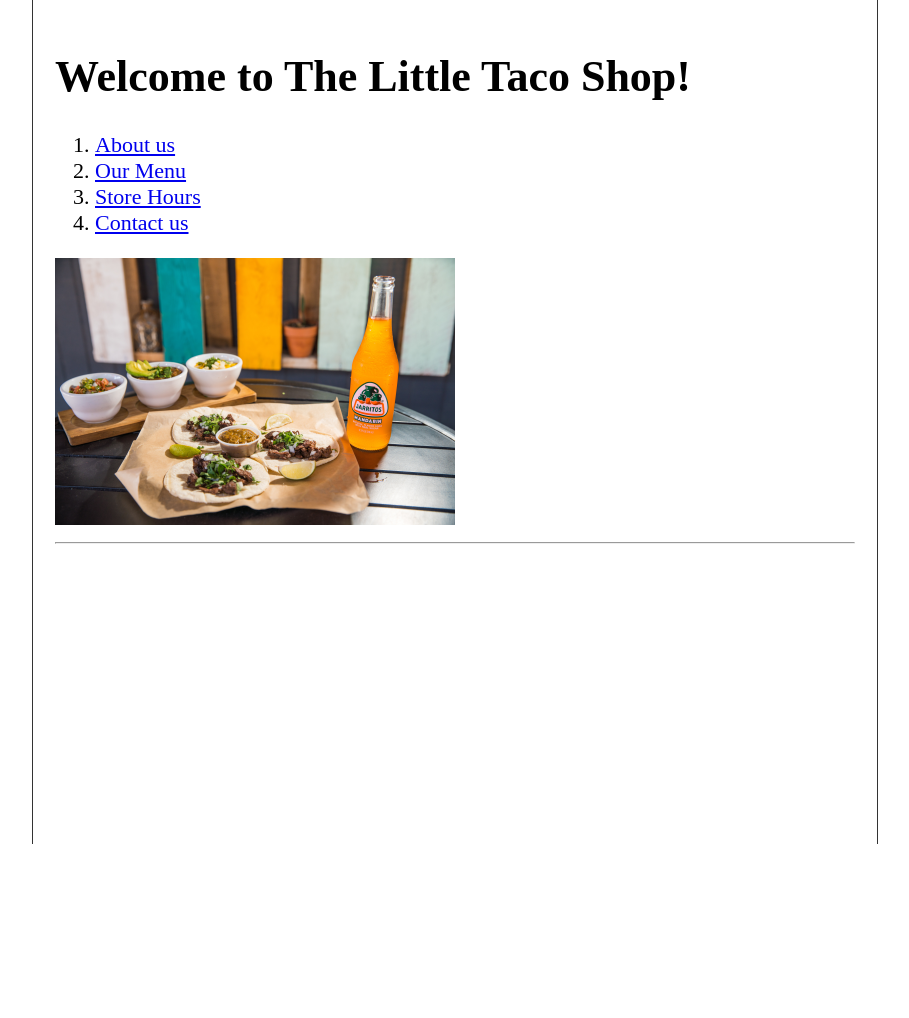
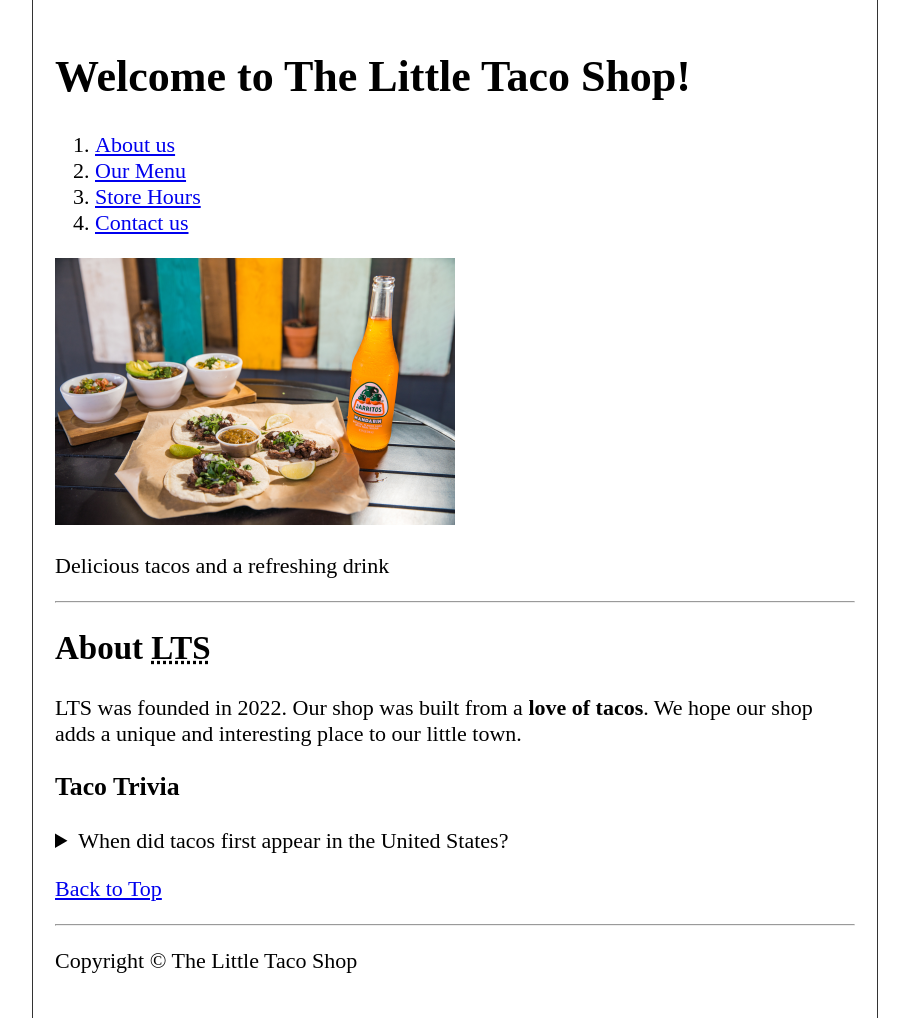
Before and after one commit to ms-misty-eyed/html-tutorial, a website built with webpack: page sites/LittleTacoShop/index.html in a window 1280 px wide. Shown: the whole page, without its empty margins (185-1094 px from the left). Before the commit the page ends 844 px from the top, so only its background shows below. Built offline with nearby package versions, Linux system fonts and the light colour scheme.

Commit message:
added everything needed in the index.html files except the table

```diff
--- a/sites/LittleTacoShop/index.html
+++ b/sites/LittleTacoShop/index.html
@@ -25,7 +25,30 @@
 
 <img src="img/tacos_and_drink_400x267.png" alt="Tacos and a drink"
       title="Delicious tacos and a refreshing drink" width="400" height="267">
+
+<p>Delicious tacos and a refreshing drink</p>
+
 <hr>
+<article id="about">
+<h1>About <abbr title="Little Taco Shop">LTS</abbr></h1>
+  <p>LTS was founded in 2022. Our shop was built from a <strong>love of tacos</strong>.
+    We hope our shop adds a unique and interesting place to our little town.</p>
+  <h3>Taco Trivia</h3>
+  <aside>
+    <details>
+      <summary>When did tacos first appear in the United States?</summary>
+      <p>In the <strong>early 20th century</strong>, Mexican immigrants brought their traditional recipes and cooking techniques to the U.S.</p>
+    </details>
+  </aside>
+  <aside></aside>
+
+</article>
+
+<footer>
+  <p><a href="#">Back to Top</a></p>
+  <hr>
+  <p>Copyright &copy; The Little Taco Shop</p>
+</footer>
 
 </body>
 
```
